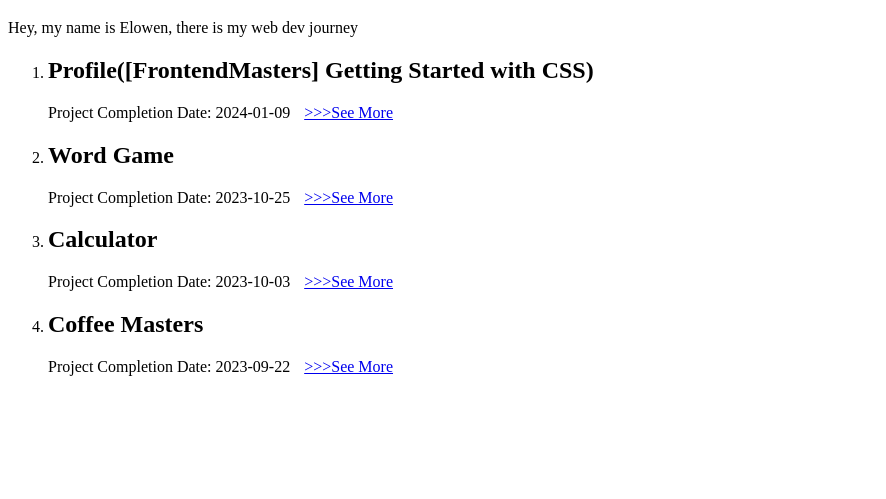
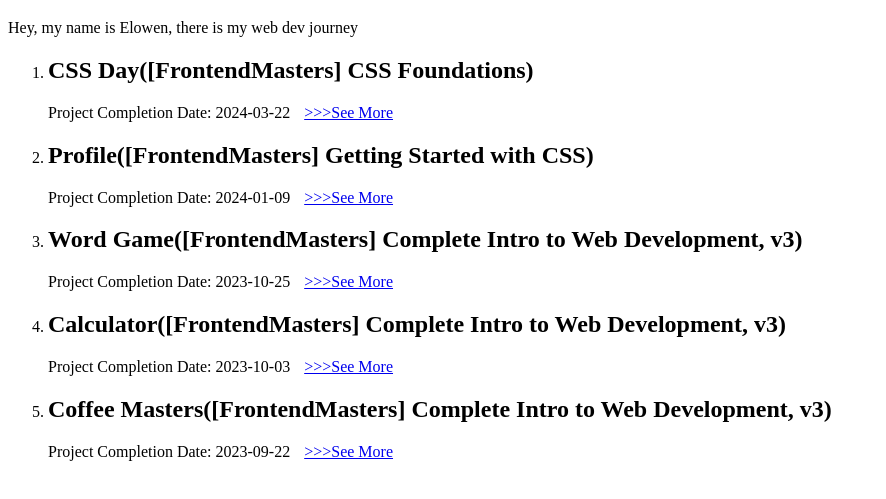
Before and after one commit to LYingYuan/web-dev-journey, a plain HTML site: page index.html in a window 1280 px wide. Shown: the part 61-560 px from the top of the page, without its empty margins (0-886 px from the left). Drawn offline with Linux system fonts and the light colour scheme.

Commit message:
feat: update projects info

```diff
--- a/index.html
+++ b/index.html
@@ -12,19 +12,23 @@
     <section class="projects">
       <ol>
         <li>
+          <h2>CSS Day([FrontendMasters] CSS Foundations)</h2>
+          <p>Project Completion Date: <time>2024-03-22</time> <a href="/005-CSS Day/index.html" target="_blank" rel="noopener noreferrer">>>>See More</a></p>
+        </li>
+        <li>
           <h2>Profile([FrontendMasters] Getting Started with CSS)</h2>
           <p>Project Completion Date: <time>2024-01-09</time> <a href="/003-Getting Stared with CSS/index.html" target="_blank" rel="noopener noreferrer">>>>See More</a></p>
         </li>
         <li>
-          <h2>Word Game</h2>
+          <h2>Word Game([FrontendMasters] Complete Intro to Web Development, v3)</h2>
           <p>Project Completion Date: <time>2023-10-25</time> <a href="./002-Word Game/index.html" target="_blank" rel="noopener noreferrer">>>>See More</a></p>
         </li>
         <li>
-          <h2>Calculator</h2>
+          <h2>Calculator([FrontendMasters] Complete Intro to Web Development, v3)</h2>
           <p>Project Completion Date: <time>2023-10-03</time> <a href="./001-Calculator/index.html" target="_blank" rel="noopener noreferrer">>>>See More</a></p>
         </li>
         <li>
-          <h2>Coffee Masters</h2>
+          <h2>Coffee Masters([FrontendMasters] Complete Intro to Web Development, v3)</h2>
           <p>Project Completion Date: <time>2023-09-22</time> <a href="./004-Coffee/index.html" target="_blank" rel="noopener noreferrer">>>>See More</a></p>
         </li>
       </ol>
```
